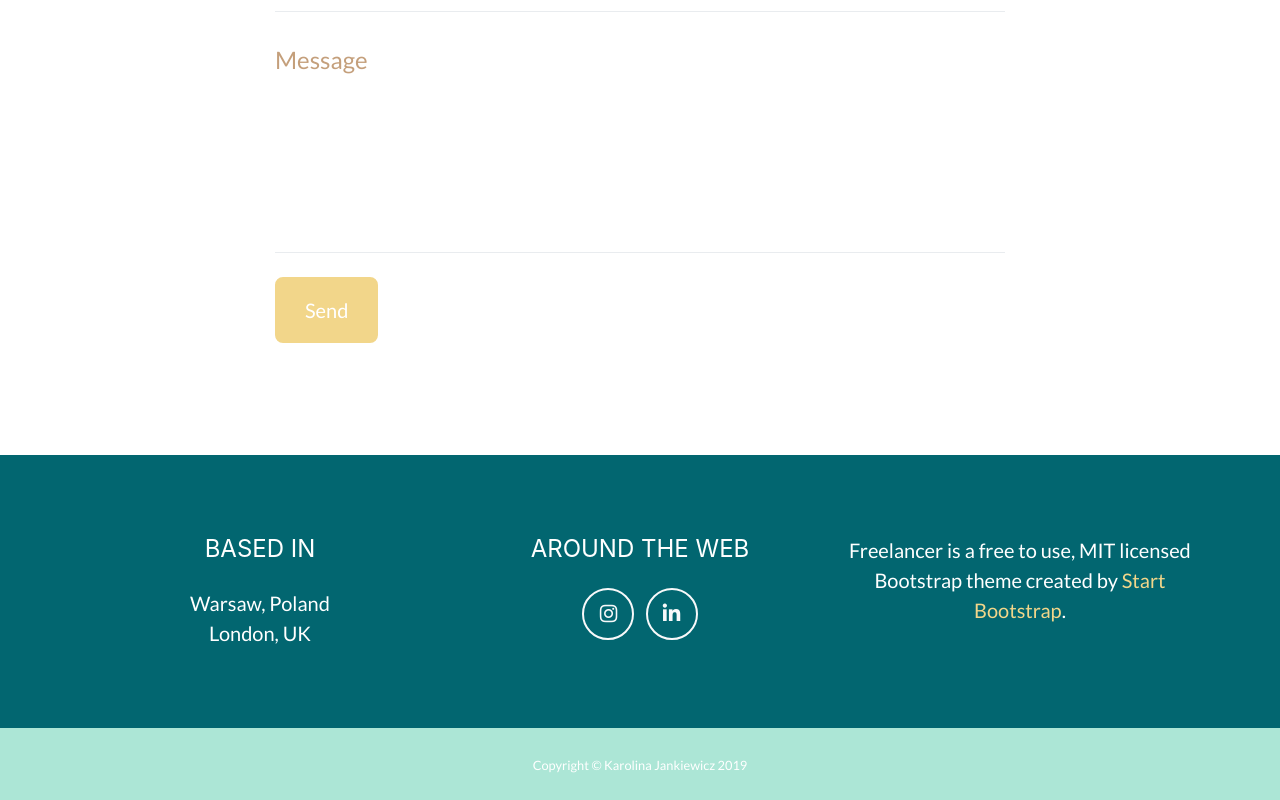
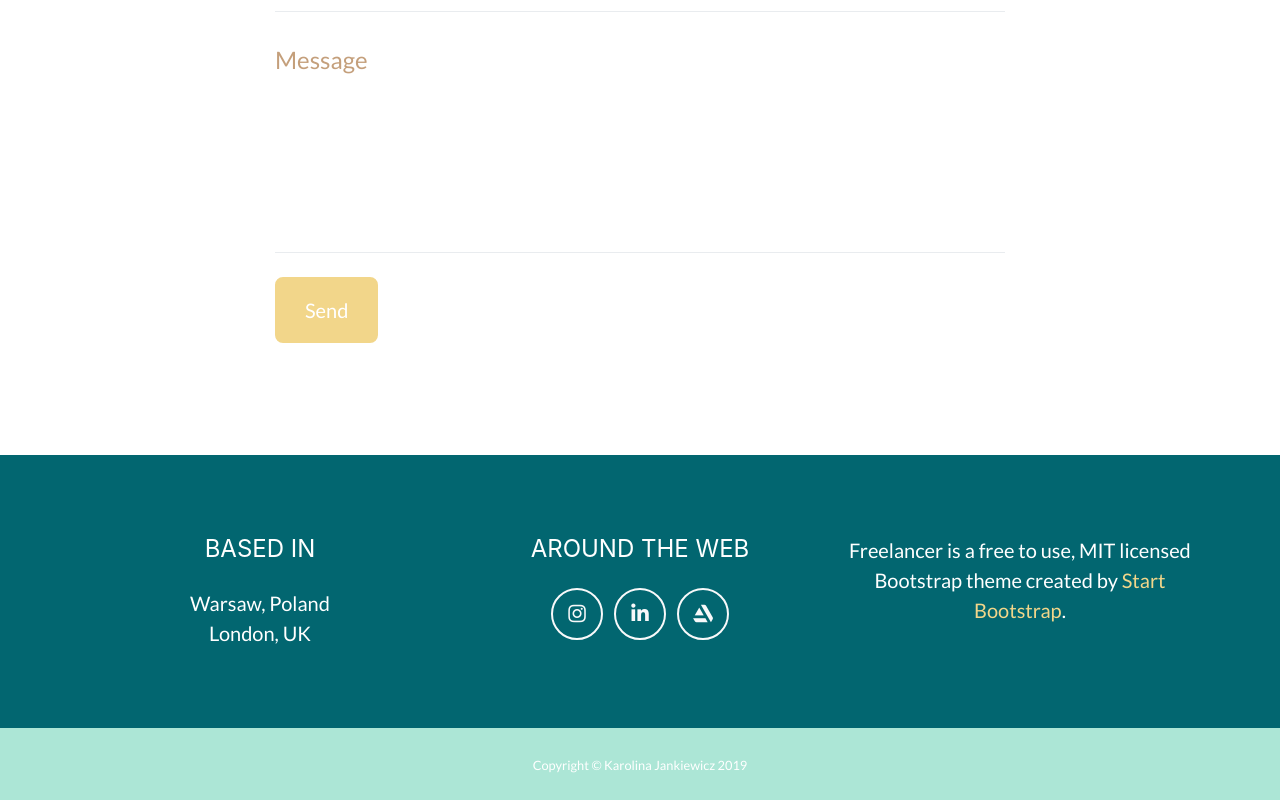
Before and after one commit to Kajotko/kajotko.github.io, a website: page index.html in a window 1280 px wide. Shown: the part 3602-4402 px from the top of the page. Drawn offline with Linux system fonts and the light colour scheme; a web font is replaced by a local one.

Commit message:
Update index.html

```diff
--- a/index.html
+++ b/index.html
@@ -18,6 +18,7 @@
 
   <!-- Theme CSS -->
   <link href="css/freelancerblue.min.css" rel="stylesheet">
+  <meta name="google-site-verification" content="mSLfqVmg5OadEF6MwKbCJVHn_ojha8Ff8Me_3FObEKA" />
 
 </head>
 
@@ -366,6 +367,9 @@ I also love illustration and comics. My work has been published e.g. in I Scienc
           <a class="btn btn-outline-light btn-social mx-1" href="https://www.linkedin.com/in/karolina-jankiewicz/">
             <i class="fab fa-fw fa-linkedin-in"></i>
           </a>
+          <a class="btn btn-outline-light btn-social mx-1" href="https://www.artstation.com/kajot">
+            <i class="fab fa-fw fa-artstation"></i>
+          </a>
         </div>
 
         <!-- Footer About Text -->
```
